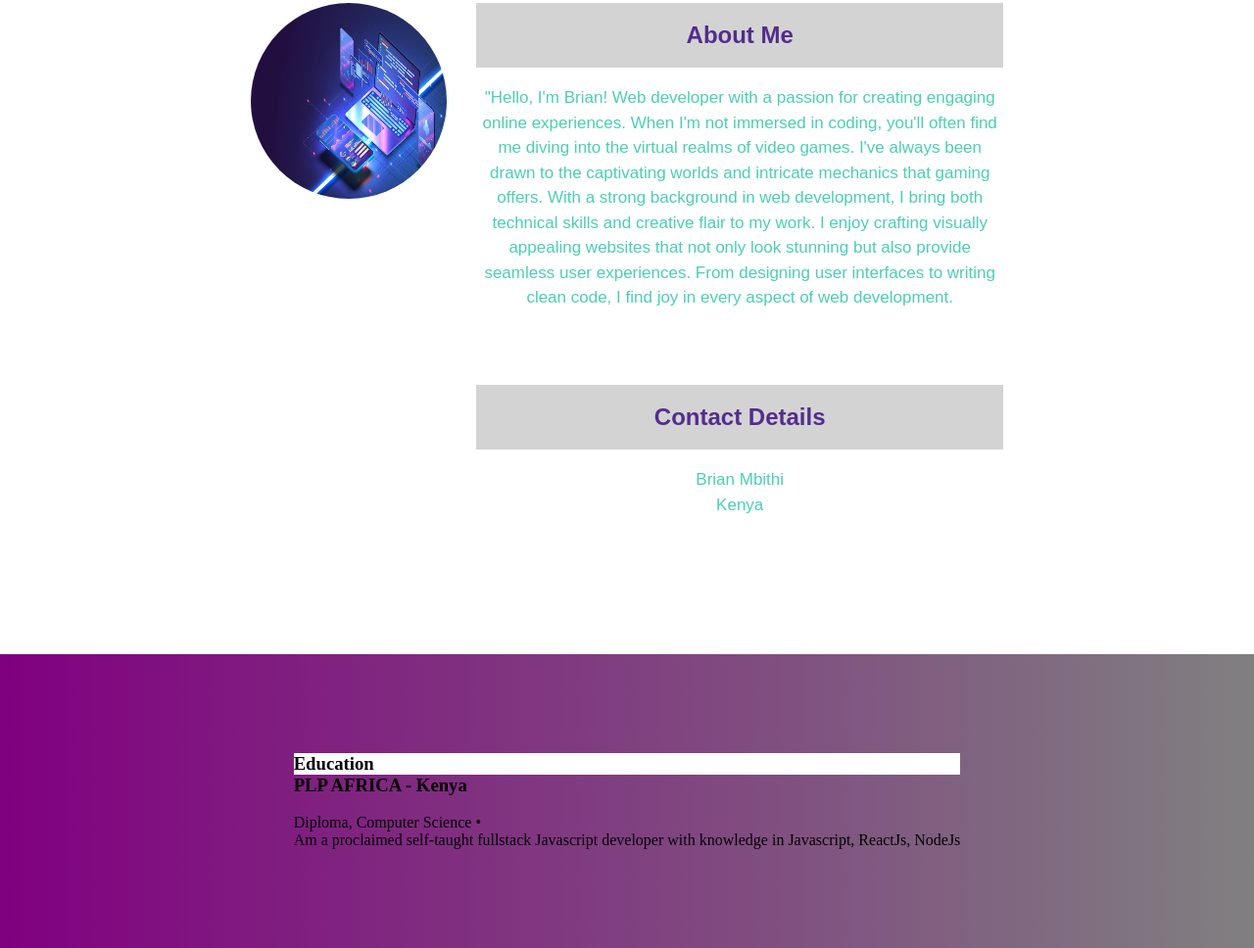
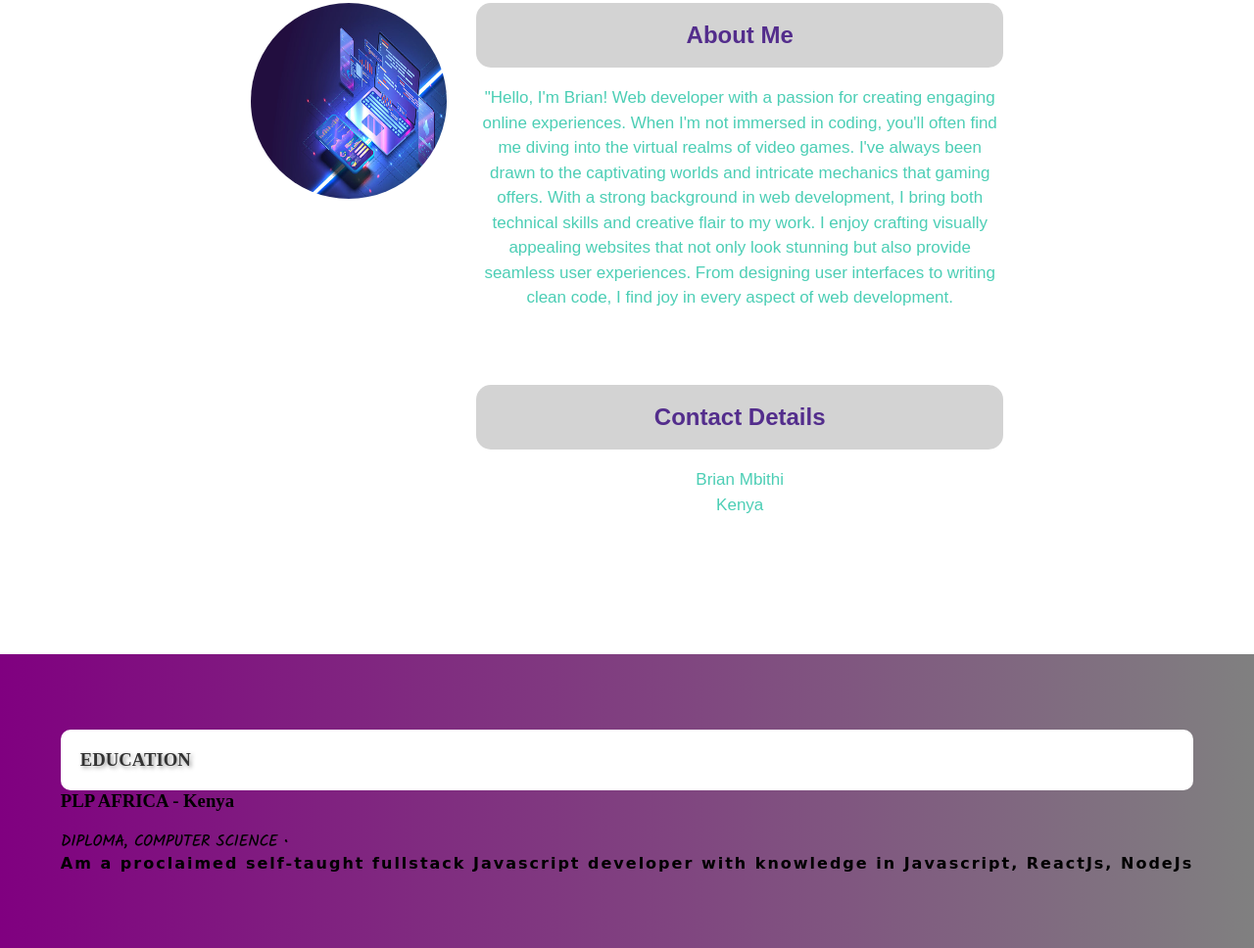
Before and after one commit to brian22-source/web, a plain HTML site: page index.html in a window 1280 px wide. Shown: the part 649-1617 px from the top of the page at 98% size. Drawn offline with Linux system fonts and the light colour scheme; a small style sheet from the web is missing.

Commit message:
index.html

```diff
--- a/index.html
+++ b/index.html
@@ -9,7 +9,7 @@
     <style>
         @import url('https://fonts.googleapis.com/css2?family=Kalam:wght@300&display=swap');
       </style>
-
+    <link rel="stylesheet" href="https://www.w3schools.com/cssref/css_websafe_fonts.php">
 </head>
 <body>
     <header>
@@ -75,8 +75,8 @@
             <br>
 
             <div class="diploma-content">
-            <p>Diploma, Computer Science •</p>
-            <p>Am a proclaimed self-taught fullstack Javascript developer with knowledge in Javascript, ReactJs, NodeJs</p>
+            <p class="container">Diploma, Computer Science •</p>
+            <p class="container2">Am a proclaimed self-taught fullstack Javascript developer with knowledge in Javascript, ReactJs, NodeJs</p>
         </div>
 
 
--- a/styles/styles.css
+++ b/styles/styles.css
@@ -76,6 +76,7 @@ width: 60%;
     margin: 50px auto;
     display: flex;
     justify-content: space-between;
+    border-radius: 10px;
 
 
 }
@@ -101,6 +102,7 @@ width: 60%;
     line-height: 1.5;
     padding: 15px;
     background-color: lightgray;
+    border-radius: 15px;
 
 }
 .about-content >p{
@@ -123,4 +125,22 @@ width: 60%;
 }
 .centered-text{
     background-color: #ffffff;
+    padding: 20px;
+    border-radius: 10px;
+    text-transform: uppercase;
+    justify-content: center;
+    color:#333;
+    text-shadow: 2px 2px 4px #999;
 }
+.container{
+    font-family: 'Kalam', cursive;
+    font-weight: bold;
+    font-size: 5vw + 10px;
+    text-transform:uppercase;
+
+}
+.container2{
+    letter-spacing: 2px;
+    font-weight: 600;
+    font-family: 'Brush Script MT', cursive;
+}
```
